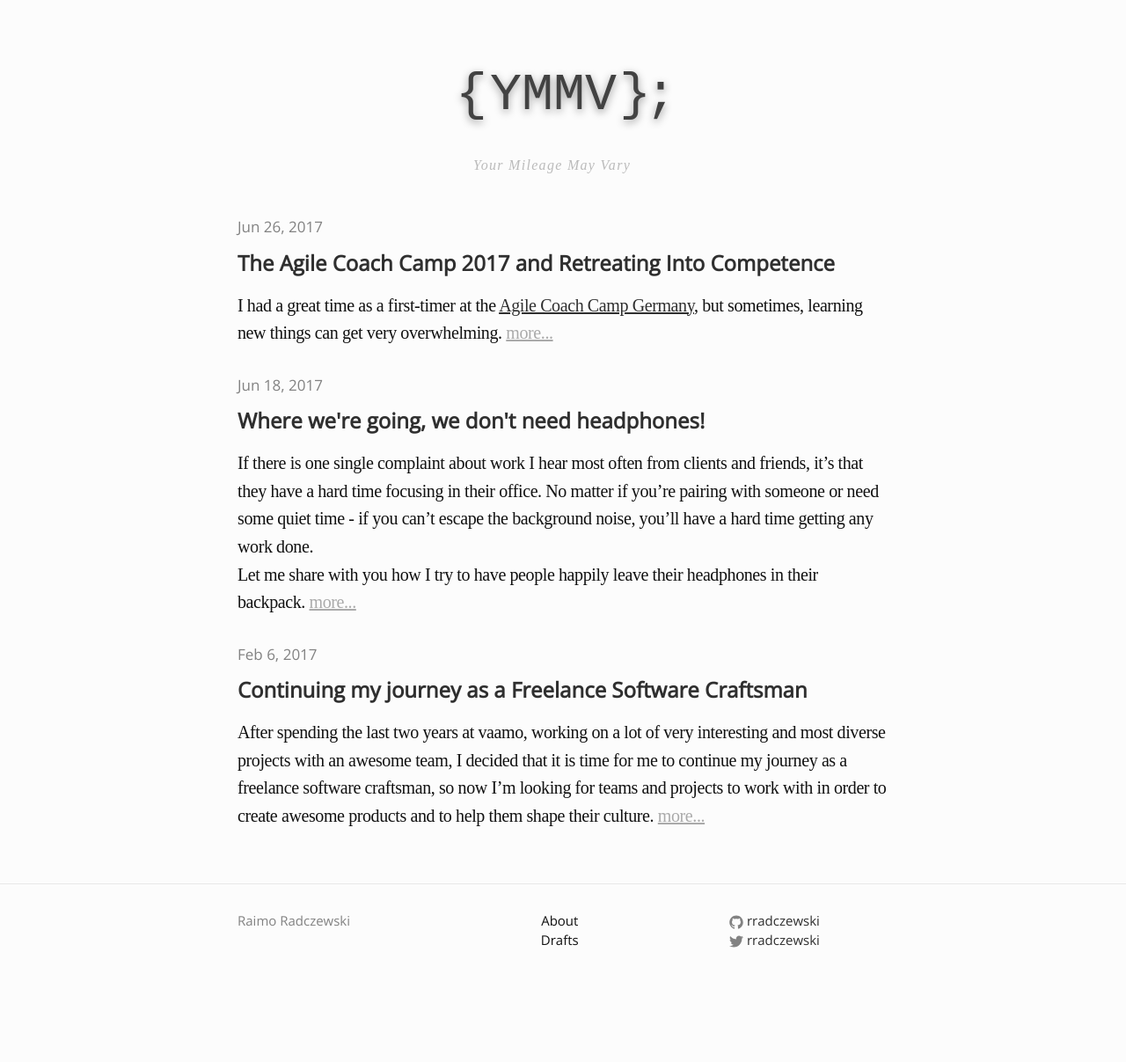
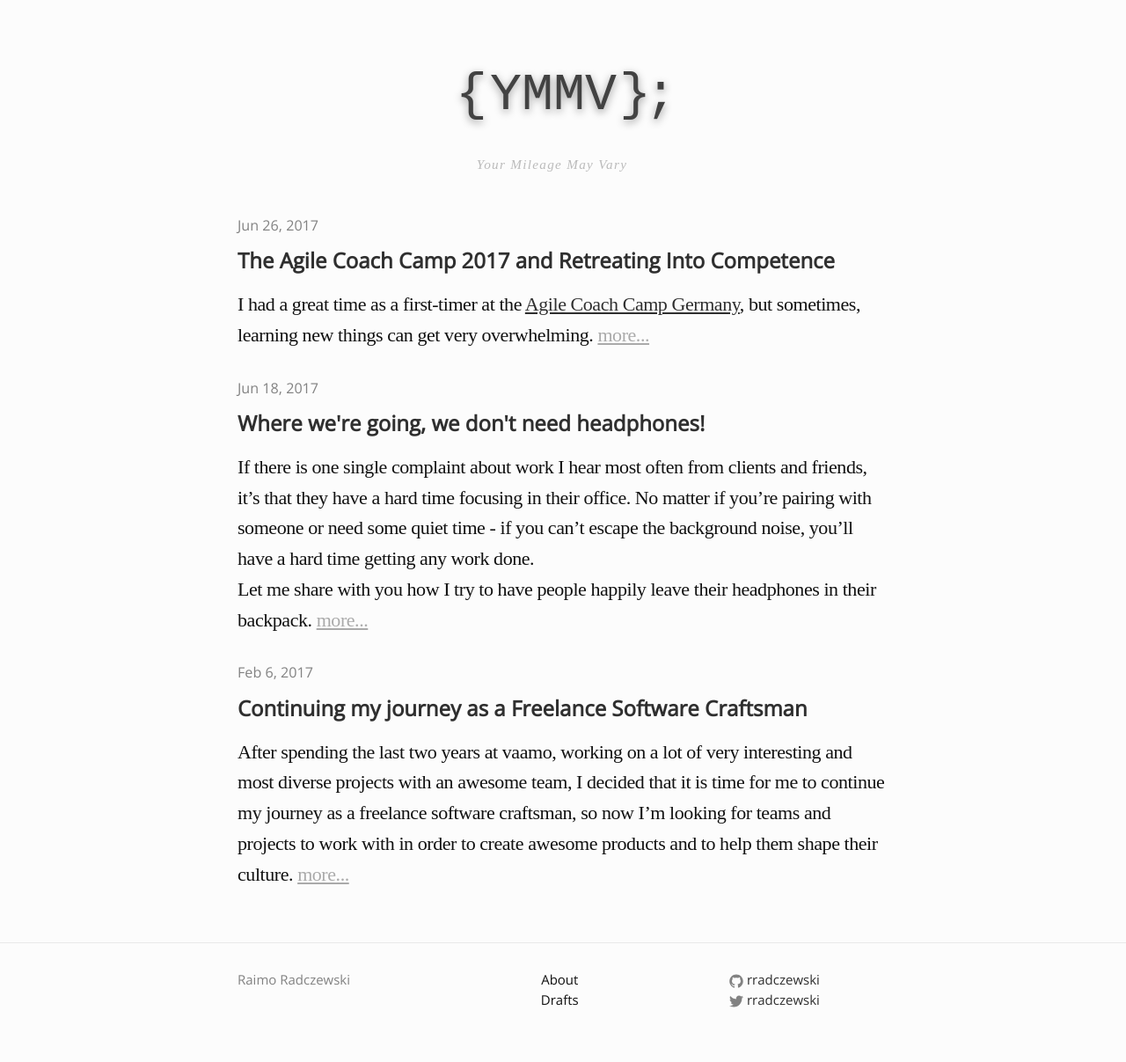
Before and after one commit to rradczewski/ymmv, a Jekyll site: the page built from index.md, in a window 1280 px wide. Shown: the whole page at 88% size. Built offline with Jekyll 4.4.1, drawn with Linux system fonts in a browser that asks for light colours; some web fonts are replaced; before the commit the page ends 1140 px from its top, so only the background shows below that.

Commit message:
Mobile CSS fixes

```diff
--- a/_sass/minima.scss
+++ b/_sass/minima.scss
@@ -2,7 +2,8 @@
 // Define defaults for each variable.
 $base-font-family: "Open Sans", "Helvetica Neue", Helvetica, Arial, sans-serif !default;
 $serif-font-family: 'Fanwood Text', serif;
-$base-font-size:   20px !default;
+$base-font-size:   19px !default;
+$base-desktop-font-size: 22px !default;
 $base-font-weight: 400 !default;
 $small-font-size:  $base-font-size * 0.85 !default;
 $base-line-height: 1.5 !default;
--- a/_sass/minima/_layout.scss
+++ b/_sass/minima/_layout.scss
@@ -201,6 +201,13 @@
 .post-content {
   margin-bottom: $spacing-unit;
   font-family: $serif-font-family;
+  font-size: $base-desktop-font-size;
+
+  @include media-query($on-laptop) {
+    font-size: $base-font-size;
+
+  }
+
   line-height: 1.58;
   letter-spacing: -0.02em;
 
@@ -241,7 +248,7 @@
     font-size: 30px;
 
     @include media-query($on-laptop) {
-      font-size: 28px;
+      font-size: 26px;
     }
   }
 
```
